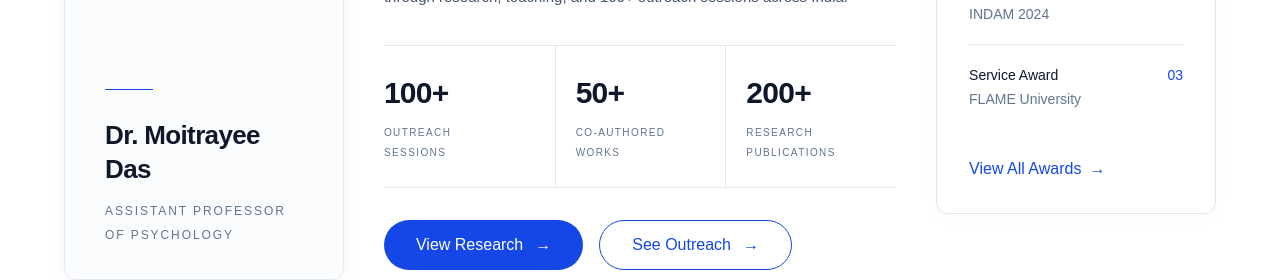
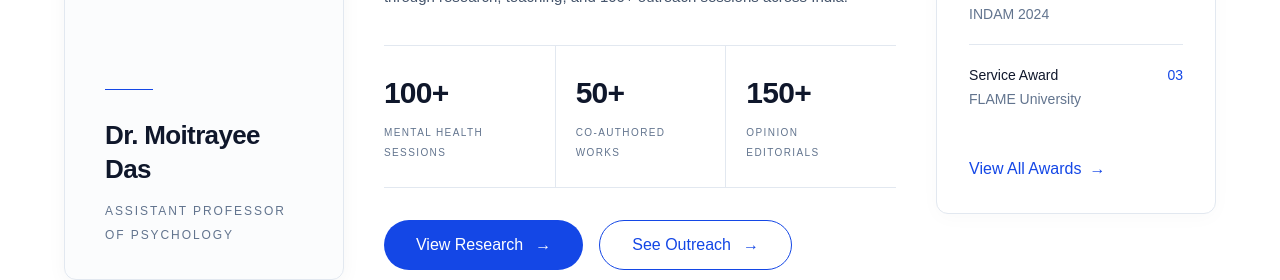
Before and after one commit to coolking26480-art/moitrayee-das-portfolio, a Next.js app: page / in a window 1280 px wide. Shown: the part 412-692 px from the top of the page. Built offline with nearby package versions, Linux system fonts and the light colour scheme.

Commit message:
Fix HOME panel

```diff
--- a/components/panels/HomePanel.tsx
+++ b/components/panels/HomePanel.tsx
@@ -86,7 +86,7 @@ export default function HomePanel({ onNavigate }: HomePanelProps) {  return (
                   </p>
 
                   <p className="mt-2 text-[10px] font-medium uppercase leading-5 tracking-[0.14em] text-slate-500">
-                    Outreach
+                    Mental Health
                     <br />
                     Sessions
                   </p>
@@ -106,13 +106,13 @@ export default function HomePanel({ onNavigate }: HomePanelProps) {  return (
 
                 <div className="border-l border-slate-200 px-5 py-6">
                   <p className="text-[30px] font-semibold tracking-tight text-slate-900">
-                    200+
+                    150+
                   </p>
 
                   <p className="mt-2 text-[10px] font-medium uppercase leading-5 tracking-[0.14em] text-slate-500">
-                    Research
+                    Opinion
                     <br />
-                    Publications
+                    Editorials
                   </p>
                 </div>
               </div>
```
